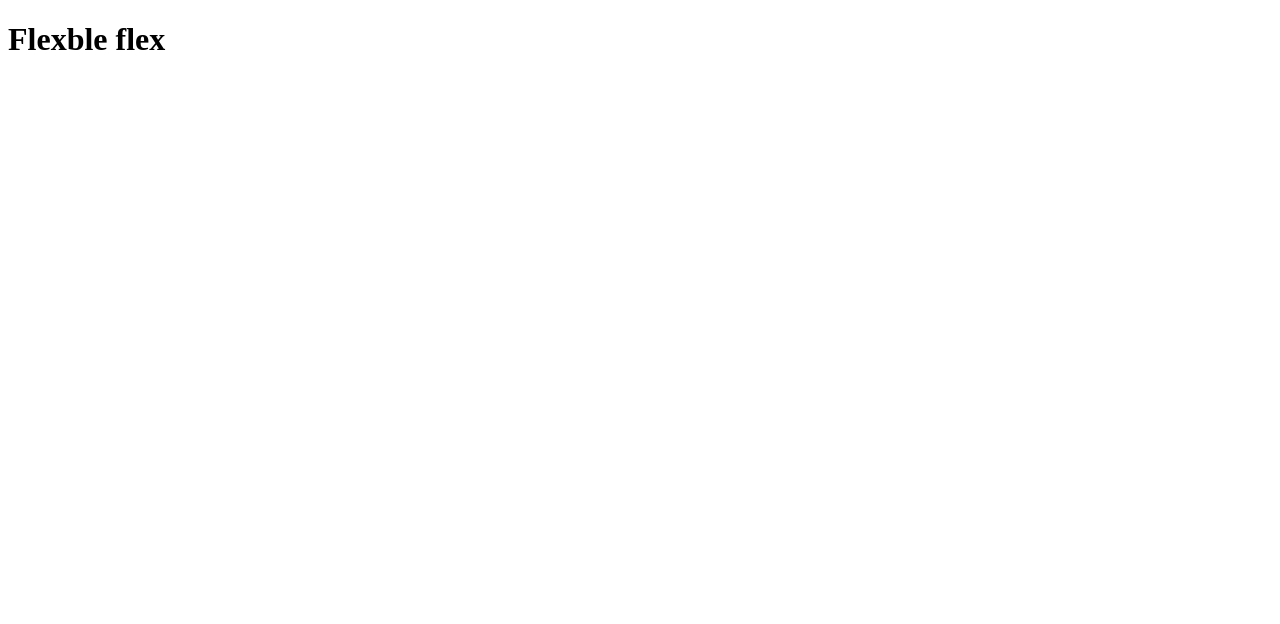
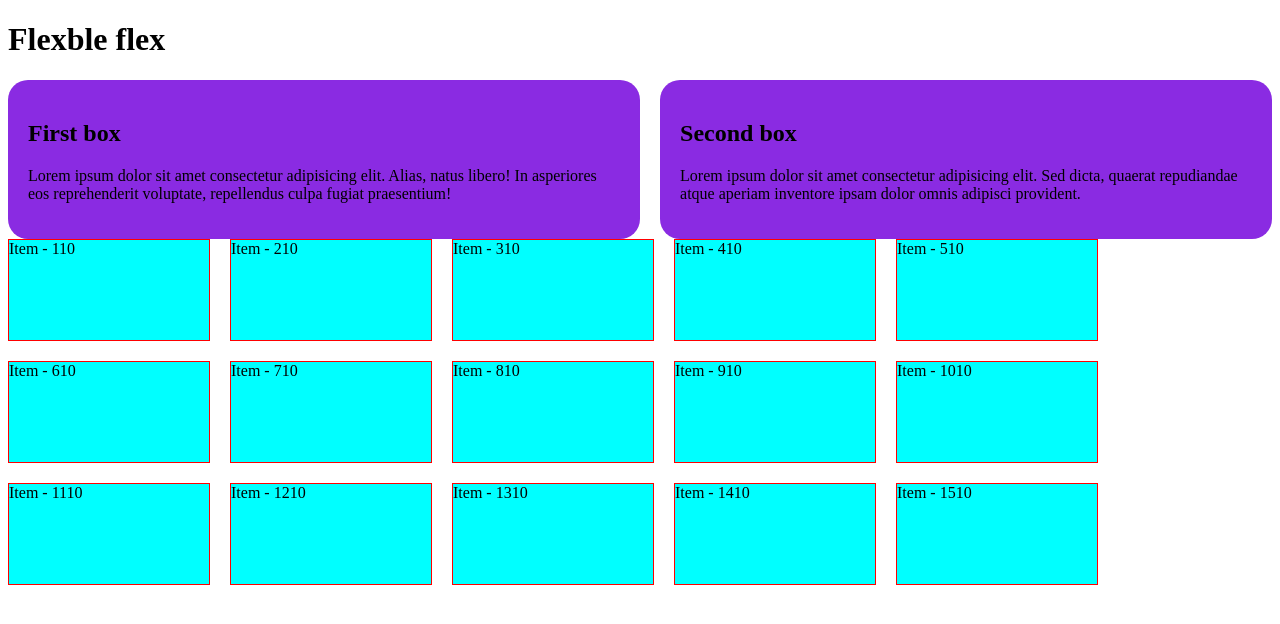
Before and after one commit to imraniffat553/simpol-Resposive-websit, a plain HTML site: page index.html in a window 1280 px wide. Drawn offline with Linux system fonts and the light colour scheme.

Commit message:
I added flexble all

```diff
--- a/index.html
+++ b/index.html
@@ -4,8 +4,66 @@
     <meta charset="UTF-8">
     <meta name="viewport" content="width=device-width, initial-scale=1.0">
     <title>simpol-Resposive-flex</title>
+
+    <style>
+        .container{
+            display: flex;
+            gap: 20px;
+        }
+
+        .box{
+            background-color: blueviolet;
+            padding: 20px;
+            border-radius: 20px;
+        }
+
+        .container2{
+            display: flex;
+            gap: 20px;
+            flex-wrap: wrap;
+        }
+        .item{
+            width: 200px;
+            height: 100px;
+            background-color: aqua;
+            border: 1px solid red;
+
+        }
+        @media screen  and (max-width:576px) {
+            .container{
+                flex-direction: column;
+            }
+        }
+    </style>
 </head>
 <body>
     <h1>Flexble  flex</h1>
+    <div class="container">
+        <div class="box">
+            <h2>First box</h2>
+            <p>Lorem ipsum dolor sit amet consectetur adipisicing elit. Alias, natus libero! In asperiores eos reprehenderit voluptate, repellendus culpa fugiat praesentium!</p>
+        </div>
+        <div class="box">
+            <h2>Second box</h2>
+            <p>Lorem ipsum dolor sit amet consectetur adipisicing elit. Sed dicta, quaerat repudiandae atque aperiam inventore ipsam dolor omnis adipisci provident.</p>
+        </div>
+    </div>
+    <div class="container2">
+        <div class="item">Item - 110</div>
+        <div class="item">Item - 210</div>
+        <div class="item">Item - 310</div>
+        <div class="item">Item - 410</div>
+        <div class="item">Item - 510</div>
+        <div class="item">Item - 610</div>
+        <div class="item">Item - 710</div>
+        <div class="item">Item - 810</div>
+        <div class="item">Item - 910</div>
+        <div class="item">Item - 1010</div>
+        <div class="item">Item - 1110</div>
+        <div class="item">Item - 1210</div>
+        <div class="item">Item - 1310</div>
+        <div class="item">Item - 1410</div>
+        <div class="item">Item - 1510</div>
+    </div>
 </body>
 </html>
```
